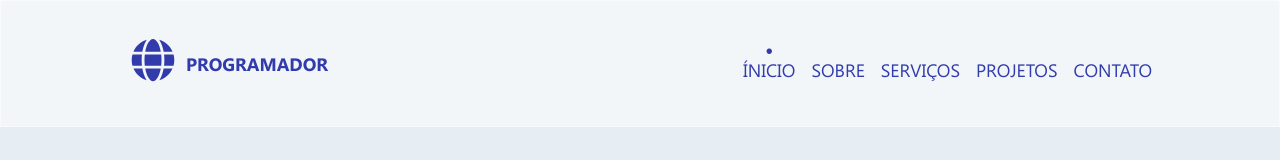
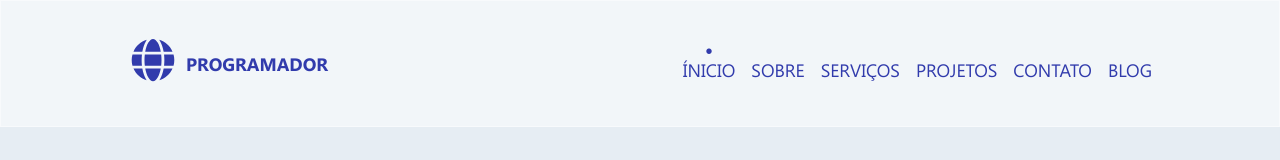
Before and after one commit to Tiago-Silverio-da-Costa/portfolio, a Next.js app: page / in a window 1280 px wide. Shown: the top 160 px of the page. Built offline with nearby package versions, Linux system fonts and the light colour scheme; no server answers.

Commit message:
blog restart

```diff
--- a/components/home/header.tsx
+++ b/components/home/header.tsx
@@ -111,14 +111,14 @@ export default function Header() {
                                         <Link className={`${pathname === "/contact" ? "text-textTitle" : "text-textGray"} uppercase text-lg text-textTitle transition-all duration-300`} href="/contact">Contato</Link>
                                     </li>
                                 </ul>
-                                {/* <ul>
+                                <ul>
                                     <li className="flex flex-col items-center">
                                         {pathname === "/blog" && (
                                             <span className="text-textTitle leading-3 text-xl">•</span>
                                         )}
                                         <Link className={`${pathname === "/blog" ? "text-textTitle" : "text-textGray"} uppercase text-lg text-textTitle transition-all duration-300`} href="/blog">Blog</Link>
                                     </li>
-                                </ul> */}
+                                </ul>
                             </nav>
                             {/* mobile */}
 
@@ -173,12 +173,12 @@ export default function Header() {
                                                 )}
                                                 <Link onClick={() => setOpenPopup(false)} className={`${pathname === "/contact" ? "text-textTitle" : "text-textGray"} uppercase text-lg text-textTitle transition-all duration-300`} href="/contact">Contato</Link>
                                             </li>
-                                            {/* <li className="flex gap-2 items-center justify-end">
+                                            <li className="flex gap-2 items-center justify-end">
                                                 {pathname === "/blog" && (
                                                     <span className="text-textTitle leading-3 text-xl">•</span>
                                                 )}
                                                 <Link onClick={() => setOpenPopup(false)} className={`${pathname === "/contact" ? "text-textTitle" : "text-textGray"} uppercase text-lg text-textTitle transition-all duration-300`} href="/blog">Blog</Link>
-                                            </li> */}
+                                            </li>
                                         </ul>
                                     </nav>
                                 )
```
